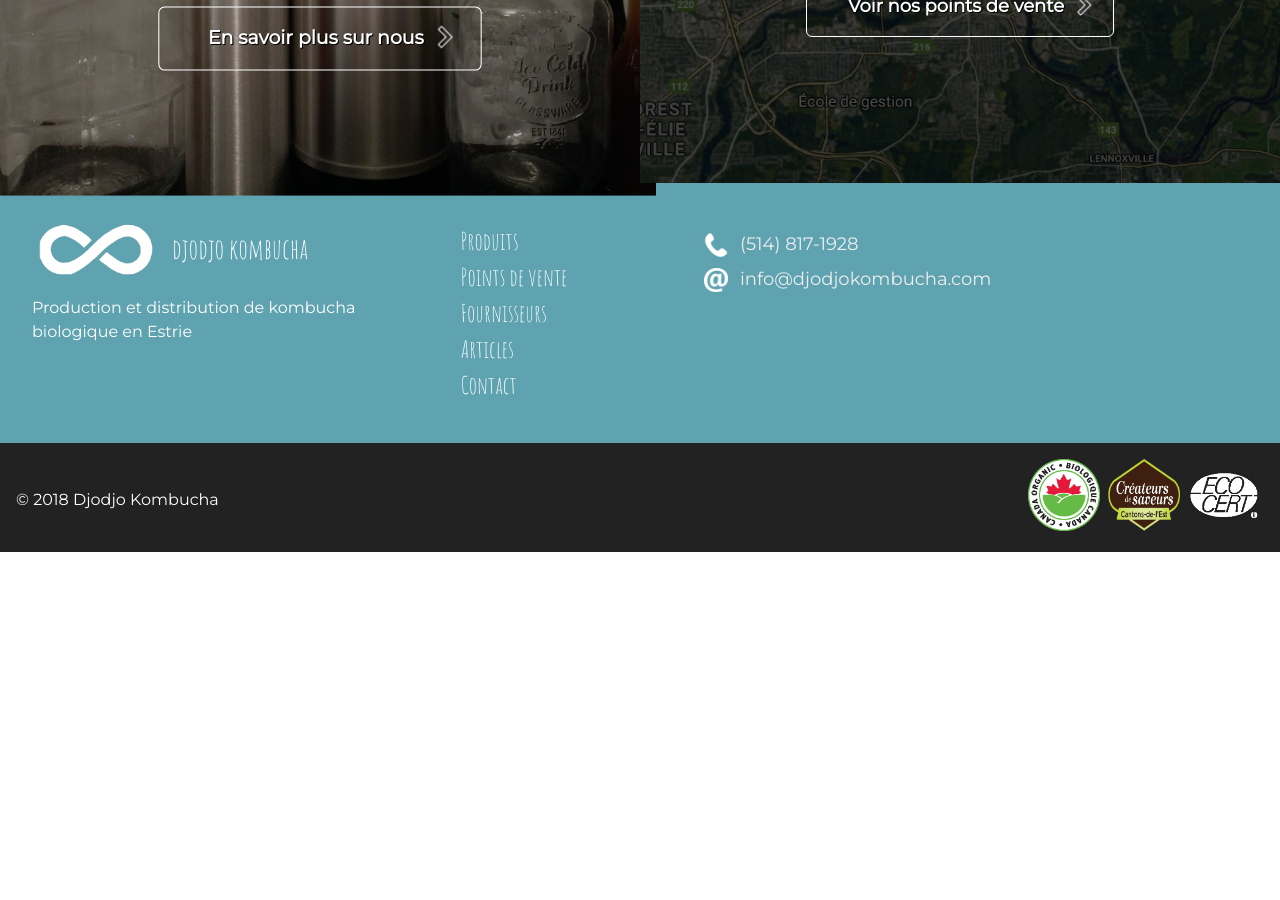
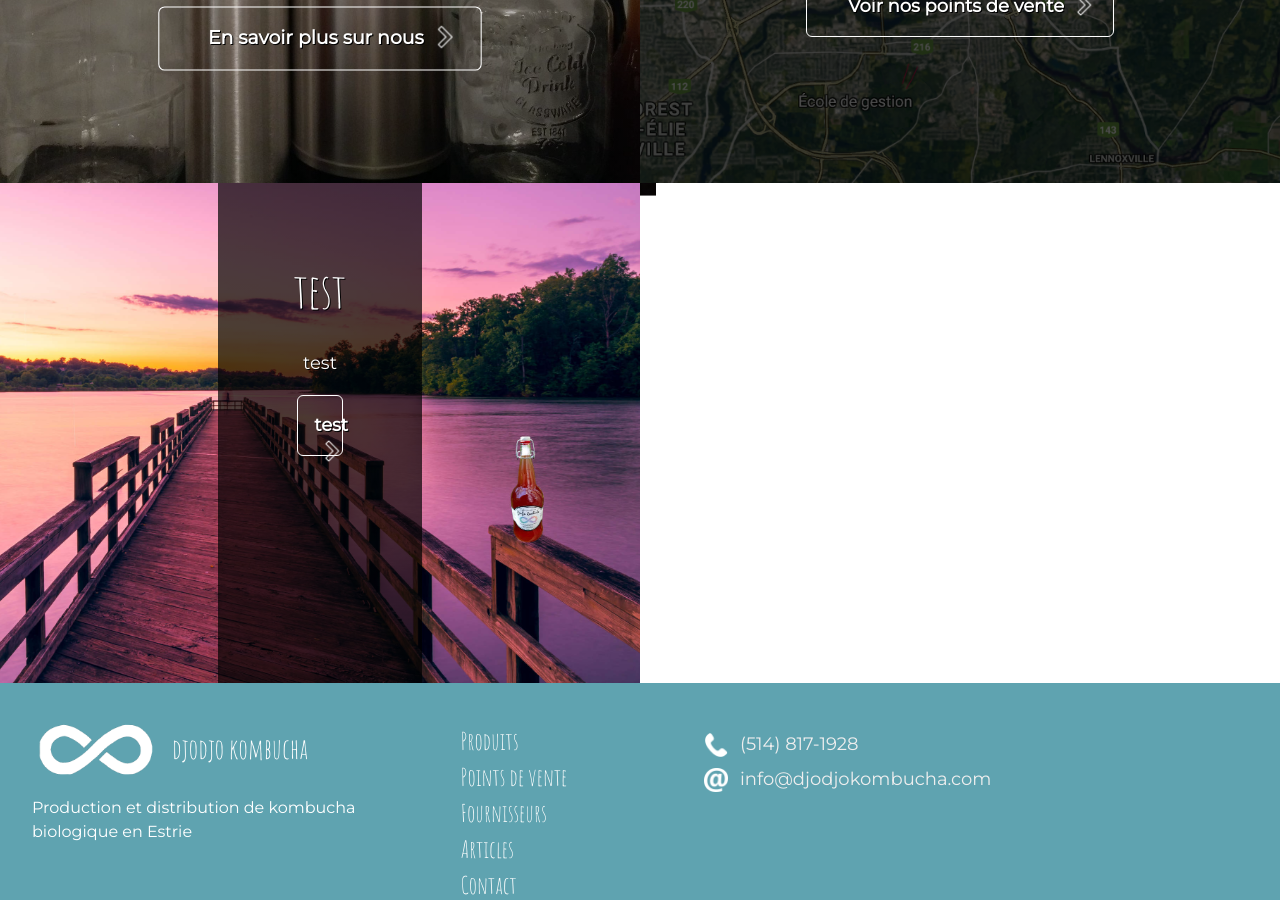
Before and after one commit to ouarez/djodjo-jekyll, a Jekyll site: the page built from index.md, in a window 1280 px wide and 900 px high, scrolled down 2186 px. Built offline with Jekyll 4.4.1, drawn with Linux system fonts in a browser that asks for light colours; nearby versions of some CDN libraries; a script that is not in the unit is left out; before the commit the page ends 2738 px from its top, so only the background shows below that.

Commit message:
Update Pages uniques “home”

```diff
--- a/index.md
+++ b/index.md
@@ -73,4 +73,9 @@ square:
     square_link: /points-de-vente
     square_link_desc: Voir nos points de vente
     square_name: Points de vente
+  - square_desc: test
+    square_image: /img/djodjo-cover.jpg
+    square_link: test
+    square_link_desc: test
+    square_name: test
 ---
```
